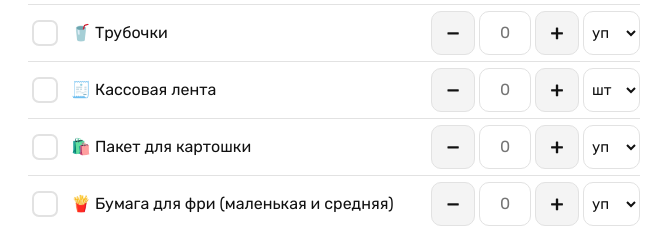
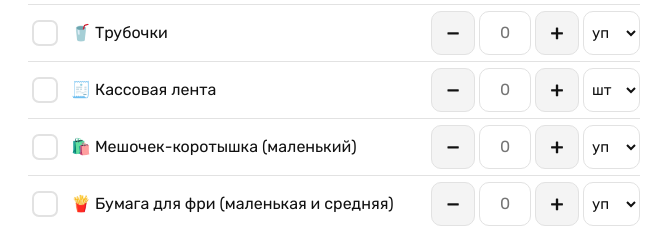
Before and after one commit to erlanugmetov-coder/Ahmed, a plain HTML site: page index.html in a window 1280 px wide. Shown: the part 5320-5547 px from the top of the page, without its empty margins (306-977 px from the left). Drawn offline with Linux system fonts and the light colour scheme.

Commit message:
Rename potato bag to Мешочек-коротышка
Co-Authored-By: Claude Opus 5.5 <noreply@anthropic.com>
Claude-Session: https://claude.ai/code/session_018akPryUMwXKQ7bv76LXFMw

```diff
--- a/index.html
+++ b/index.html
@@ -167,7 +167,7 @@ const FIXBITE = [
   ["🍕 Пицца", [["🫓 Тесто 30 см ❤️","шт"],["🥫 Пицца-соус ж/б","бан"],["🍅 Пицца-соус томатный ❤️","шт"],["🍄 Грибы целые ж/б, большие","бан"],["🥓 Колбаса «Ширин»","кг"],["🧀 Сыр моцарелла","кг"],["🥩 Фарш готовый ❤️","кг"],["🧀 Гауда (1 батон) для сырных палочек","шт"],["🟠 Панко оранжевый","шт"]]],
   ["🍔 Бургер, донер", [["🍗 Куриная котлета ❤️","шт"],["🥩 Говяжья котлета ❤️","шт"],["🍞 Булочки","шт"],["🌭 Булочки для хот-дога","шт"],["🍞 Детские булочки","шт"],["🫓 Лаваш","шт"],["🍗 Кебаб куриный ❤️","кг"],["🥩 Кебаб говяжий ❤️","кг"],["🧒 Детская котлета ❤️","шт"],["🧀 Сырные палочки ❤️","уп"],["🍗 Стрипсы ❤️","кг"],["🥚 Майонез 67%, 10 л","шт"],["🍅 Кетчуп 5 л","шт"],["🔥 Соус барбекю","шт"],["🧀 Сырный соус","шт"],["🥒 Солёные огурцы","бан"],["🍗 Наггетсы","кг"],["🍗 Крылья","кг"],["🍗 Куриное филе","кг"],["🛢️ Фритюрный жир","шт"],["🌾 Мука «Цесна»","кг"],["⚫ Чёрный перец","уп"],["🍶 Уксус 9%","шт"],["🫗 Растительное масло","л"],["🌶️ Красный острый перец","уп"],["🧂 Приправа «Снег бар»","уп"],["🧂 Экстра-соль","кг"],["🧂 Обычная соль","кг"],["🍬 Сахар","кг"],["🌶️ Паприка","уп"],["🌭 Сосиски","шт"],["🍟 Картофель фри","кг"],["🫑 Донер-перчик","шт"]]],
   ["🥬 Овощи", [["🍅 Помидоры","кг"],["🥒 Огурцы","кг"],["🥬 Листья салата","кг"],["🧄 Чеснок","кг"],["🫚 Свежий имбирь","кг"]]],
-  ["🧾 Касса, упаковка", [["📦 Коробка для пиццы 30 см","шт"],["📦 Суши-бокс с собой","шт"],["🍱 Посуда для суши (Пинаплас)","шт"],["🥣 Соусники 30 г / 50 г","уп"],["🥢 Палочки для суши","уп"],["🧵 Верёвка","шт"],["🛍️ Пакет с ручками","уп"],["🛍️ Пакет для донер-перчика","уп"],["🥤 Стакан 0,2","уп"],["☕ Бумажный стакан для чая","уп"],["🍵 Чай Greenfield 100 пак. (чёрный, зелёный)","уп"],["🍽️ Тарелка маленькая","уп"],["🍽️ Тарелка большая","уп"],["🍴 Вилки","уп"],["🥄 Чайные ложки","уп"],["🧻 Салфетки","уп"],["🥤 Стаканы для колы 0,3 / 0,4 / 0,5","уп"],["🥤 Крышки для колы","уп"],["🥤 Трубочки","уп"],["🧾 Кассовая лента","шт"],["🛍️ Пакет для картошки","уп"],["🍟 Бумага для фри (маленькая и средняя)","уп"],["🍔 Бумага для бургеров","уп"],["🌯 Бумага для донеров","уп"],["🧤 Перчатки чёрные, M","уп"],["🪣 Ведро для крыльев","шт"],["🧴 Fairy","шт"],["🧤 Жёлтые перчатки","шт"],["🧽 Вафельная тряпка","шт"],["🧹 Тряпка для пола","шт"]]],
+  ["🧾 Касса, упаковка", [["📦 Коробка для пиццы 30 см","шт"],["📦 Суши-бокс с собой","шт"],["🍱 Посуда для суши (Пинаплас)","шт"],["🥣 Соусники 30 г / 50 г","уп"],["🥢 Палочки для суши","уп"],["🧵 Верёвка","шт"],["🛍️ Пакет с ручками","уп"],["🛍️ Пакет для донер-перчика","уп"],["🥤 Стакан 0,2","уп"],["☕ Бумажный стакан для чая","уп"],["🍵 Чай Greenfield 100 пак. (чёрный, зелёный)","уп"],["🍽️ Тарелка маленькая","уп"],["🍽️ Тарелка большая","уп"],["🍴 Вилки","уп"],["🥄 Чайные ложки","уп"],["🧻 Салфетки","уп"],["🥤 Стаканы для колы 0,3 / 0,4 / 0,5","уп"],["🥤 Крышки для колы","уп"],["🥤 Трубочки","уп"],["🧾 Кассовая лента","шт"],["🛍️ Мешочек-коротышка (маленький)","уп"],["🍟 Бумага для фри (маленькая и средняя)","уп"],["🍔 Бумага для бургеров","уп"],["🌯 Бумага для донеров","уп"],["🧤 Перчатки чёрные, M","уп"],["🪣 Ведро для крыльев","шт"],["🧴 Fairy","шт"],["🧤 Жёлтые перчатки","шт"],["🧽 Вафельная тряпка","шт"],["🧹 Тряпка для пола","шт"]]],
   ["🥤 Напитки", [["🥤 Дизи","шт"],["🥤 Кола 1 л","шт"],["🥤 Кола 0,5 л","шт"],["🧃 Fuse Tea 0,5 л","шт"],["🧃 Fuse Tea 1 л","шт"],["💧 Вода без газа 0,5 л","шт"],["🥛 Айран","шт"],["🧃 Детский сок яблочный","шт"],["🍯 Сироп для колы","шт"],["🫧 Газовый баллон","шт"]]]
 ];
 const CATALOG = {"FixBite — Asia Park": FIXBITE};
```
